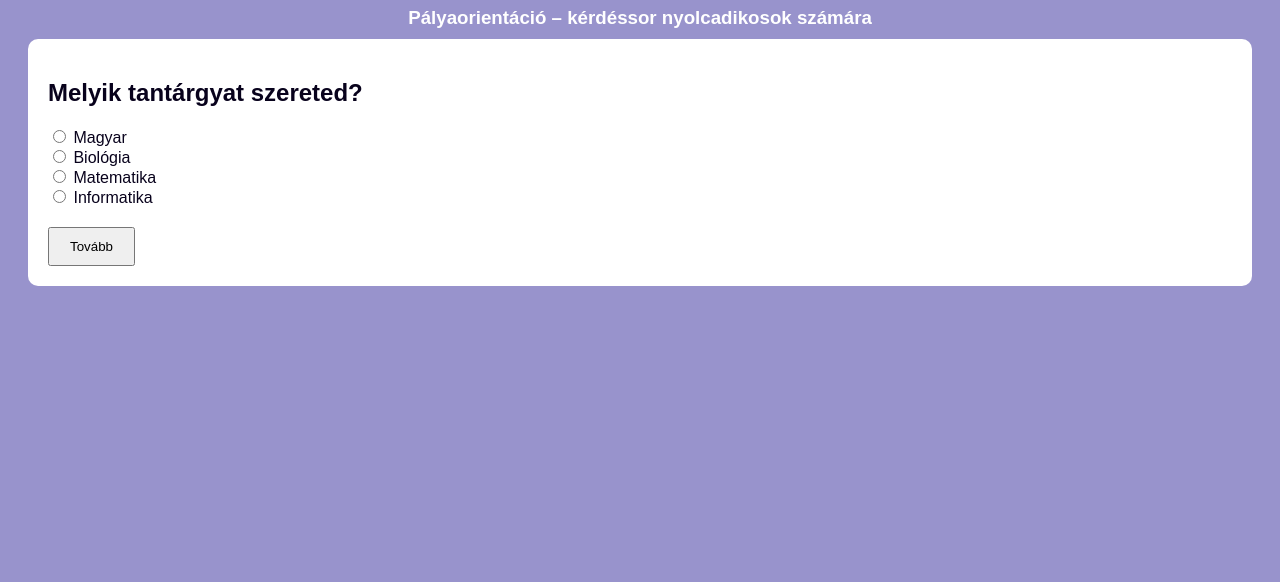
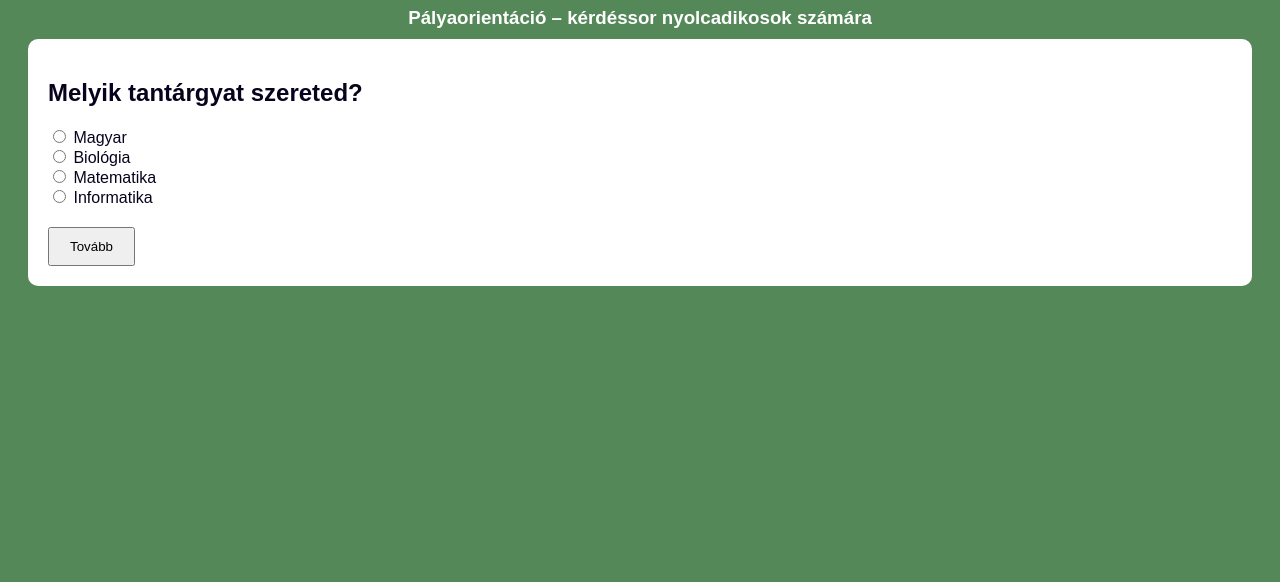
Before and after one commit to Tiszla/palyaorientacio8, a plain HTML site: page index.html in a window 1280 px wide. Shown: the part 218-800 px from the top of the page. Drawn offline with Linux system fonts and the light colour scheme.

Commit message:
Add files via upload

```diff
--- a/index.html
+++ b/index.html
@@ -10,7 +10,7 @@
     body {
       font-family: Arial;
       padding: 20px;
-      background: #9893cc;
+      background: #558859;
       color: rgb(255, 255, 255);
       max-width: 100%;
       overflow-x: hidden; /* <<< KULCS! */
```
